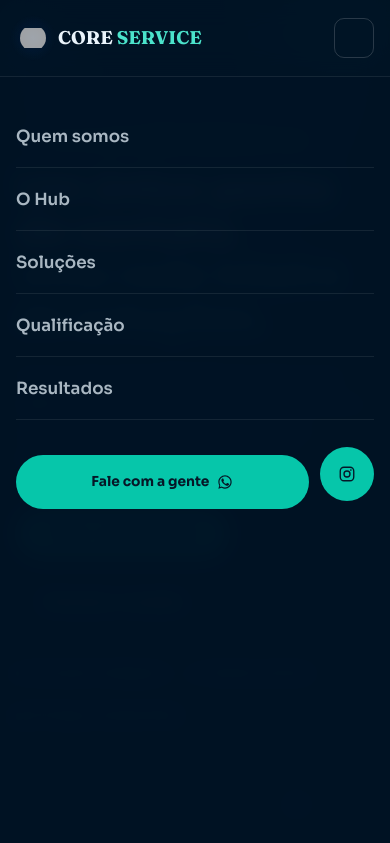
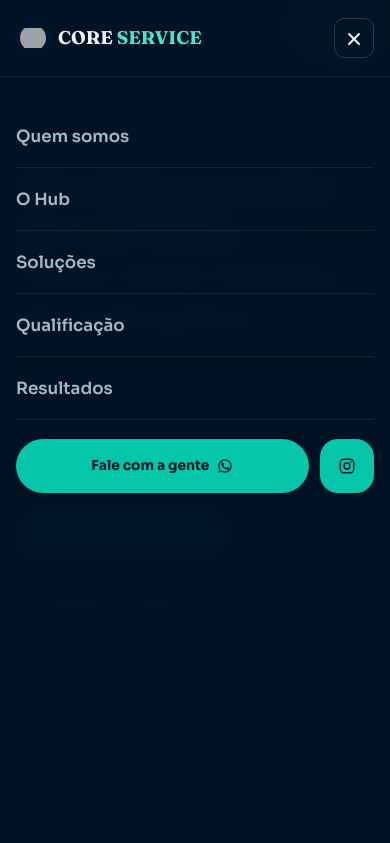
Before and after one commit to LuizAlmiro/CoreService.com, a plain HTML site: page index.html in a window 390 px wide. Both pictures are taken after a click on the button "Abrir menu". Shown: the top 843 px of the page. Drawn offline with Linux system fonts and the light colour scheme; grey boxes are pictures that could not be loaded.

Commit message:
fix icone menu/links

```diff
--- a/css/style.css
+++ b/css/style.css
@@ -312,7 +312,7 @@
   justify-content: center;
   width: 38px;
   height: 38px;
-  border-radius: 50%;
+  border-radius: 14px;
   background: var(--teal);
   color: var(--ink-onlight);
   transition: transform 0.25s var(--ease), background 0.25s var(--ease), box-shadow 0.25s var(--ease);
@@ -341,6 +341,7 @@
 .mobile-cta-row .ig-btn {
   width: 54px;
   height: 54px;
+  border-radius: 18px;
   flex-shrink: 0;
 }
 
@@ -353,43 +354,42 @@
   background: transparent;
   cursor: pointer;
   position: relative;
-}
-
-.burger span,
-.burger span::before,
-.burger span::after {
-  content: "";
+  padding: 0;
+}
+
+.burger span {
   position: absolute;
   left: 11px;
   right: 11px;
   height: 2px;
+  border-radius: 2px;
   background: var(--ink);
   transition: transform .3s var(--ease), opacity .3s var(--ease), top .3s var(--ease);
 }
 
-.burger span {
+.burger span:nth-child(1) {
+  top: 12px;
+}
+
+.burger span:nth-child(2) {
   top: 19px;
 }
 
-.burger span::before {
-  top: -7px;
-}
-
-.burger span::after {
-  top: 7px;
-}
-
-.burger.open span {
-  background: transparent;
-}
-
-.burger.open span::before {
-  top: 0;
+.burger span:nth-child(3) {
+  top: 26px;
+}
+
+.burger.open span:nth-child(1) {
+  top: 19px;
   transform: rotate(45deg);
 }
 
-.burger.open span::after {
-  top: 0;
+.burger.open span:nth-child(2) {
+  opacity: 0;
+}
+
+.burger.open span:nth-child(3) {
+  top: 19px;
   transform: rotate(-45deg);
 }
 
@@ -425,7 +425,6 @@
 .mobile-panel a.nav-cta {
   text-align: center;
   justify-content: center;
-  margin-top: 1rem;
   border-bottom: none;
   color: var(--ink-onlight) !important;
 }
--- a/index.html
+++ b/index.html
@@ -60,7 +60,9 @@
         </svg>
       </a>
 
-      <button class="burger" id="burger" aria-label="Abrir menu" aria-expanded="false"><span></span></button>
+      <button class="burger" id="burger" aria-label="Abrir menu" aria-expanded="false">
+        <span></span><span></span><span></span>
+      </button>
     </div>
   </header>
 
@@ -107,7 +109,7 @@
             acompanha cada entrega — do início ao resultado.</p>
 
           <div class="hero-actions">
-            <a href="https://www.instagram.com/coreservice_/" target="_blank" rel="noopener" class="btn primary">Tenho
+            <a href="https://wa.me/5551991002845" target="_blank" rel="noopener" class="btn primary">Tenho
               uma demanda</a>
             <a href="#como-funciona" class="btn ghost">Entenda o modelo</a>
           </div>
```
